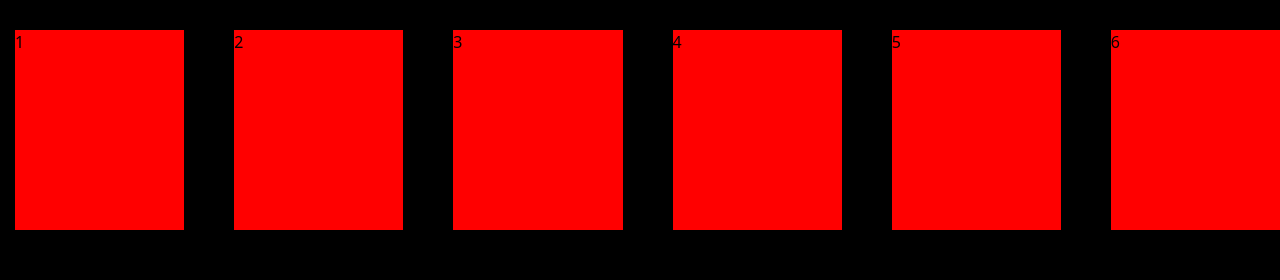
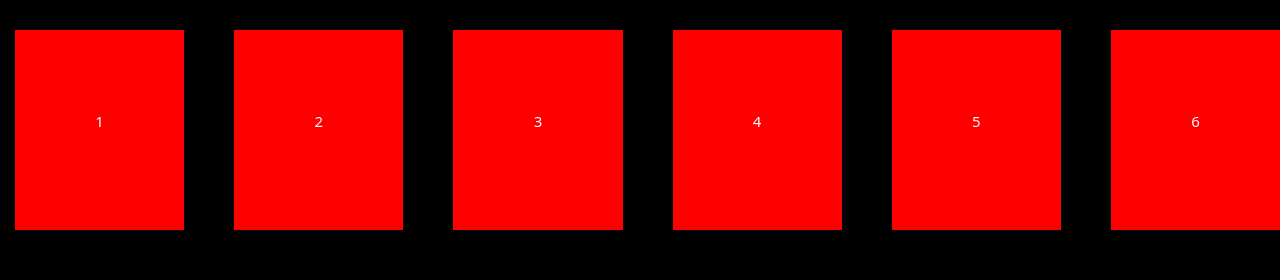
Before and after one commit to Fahriddinov/Media, a plain HTML site: page index.html in a window 1280 px wide. Shown: the top 280 px of the page. Drawn offline with nearby package versions, Linux system fonts and the light colour scheme.

Commit message:
textni ortaga qoydim

```diff
--- a/main.css
+++ b/main.css
@@ -11,36 +11,60 @@
     background-color: red;
     width: 200px;
     height: 200px;
+    color: white;
+    text-align: center;
+    font-size: 15px;
+    padding-top: 80px;
 }
 
 .box2{
     background-color: red;
     width: 200px;
     height: 200px;
+    color: white;
+    text-align: center;
+    font-size: 15px;
+    padding-top: 80px;
 }
 
 .box3{
     background-color: red;
     width: 200px;
     height: 200px;
+    color: white;
+    text-align: center;
+    font-size: 15px;
+    padding-top: 80px;
 }
 
 .box4{
     background-color: red;
     width: 200px;
     height: 200px;
+    color: white;
+    text-align: center;
+    font-size: 15px;
+    padding-top: 80px;
 }
 
 .box5{
     background-color: red;
     width: 200px;
     height: 200px;
+    color: white;
+    text-align: center;
+    font-size: 15px;
+    padding-top: 80px;
 }
 
 .box6{
     background-color: red;
     width: 200px;
     height: 200px;
+    color: white;
+    text-align: center;
+    font-size: 15px;
+    padding-top: 80px;
 }
   @media only screen and (max-width: 1250px) {
     .boxes {background-color: yellow; gap: 30px; flex-wrap: wrap;}
```
